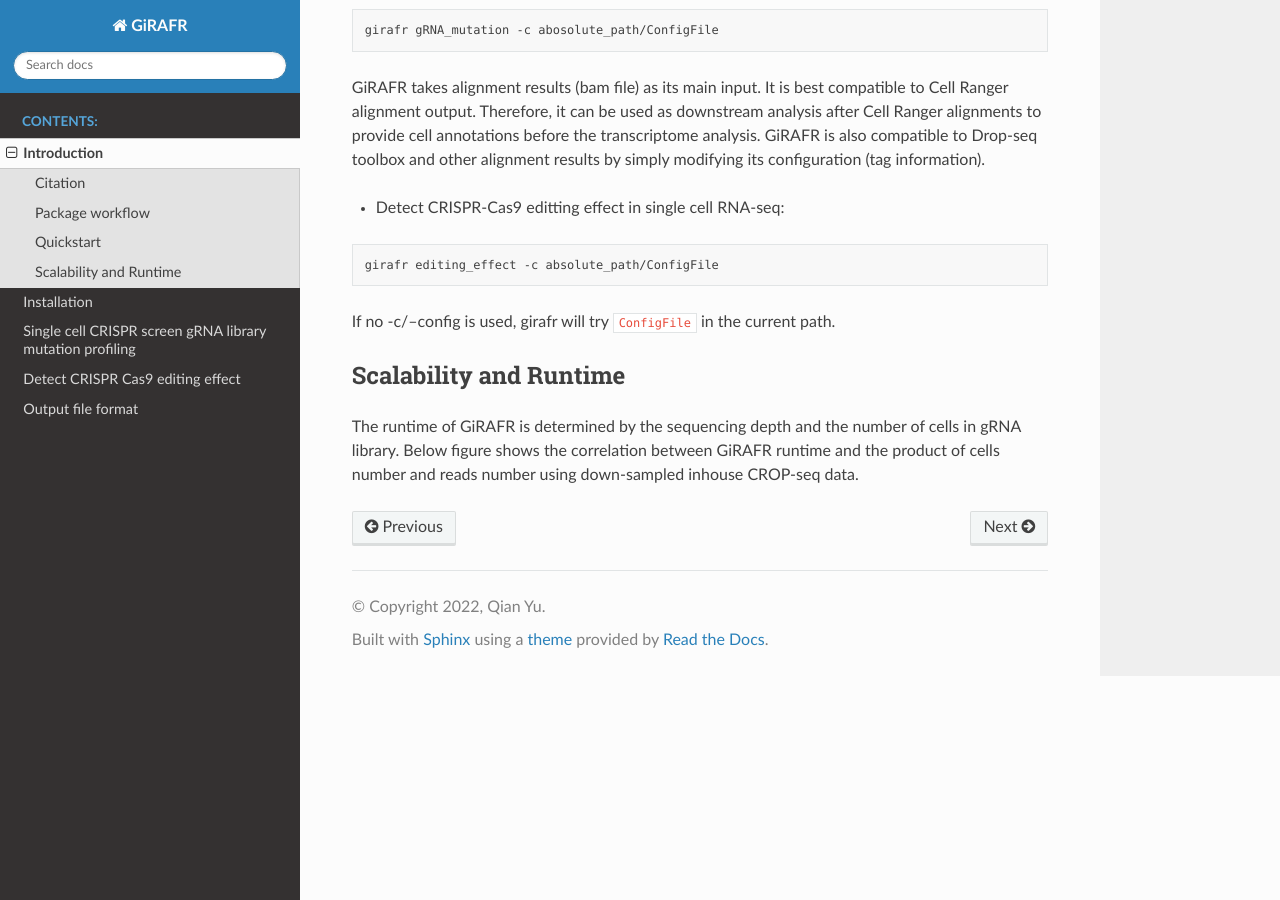
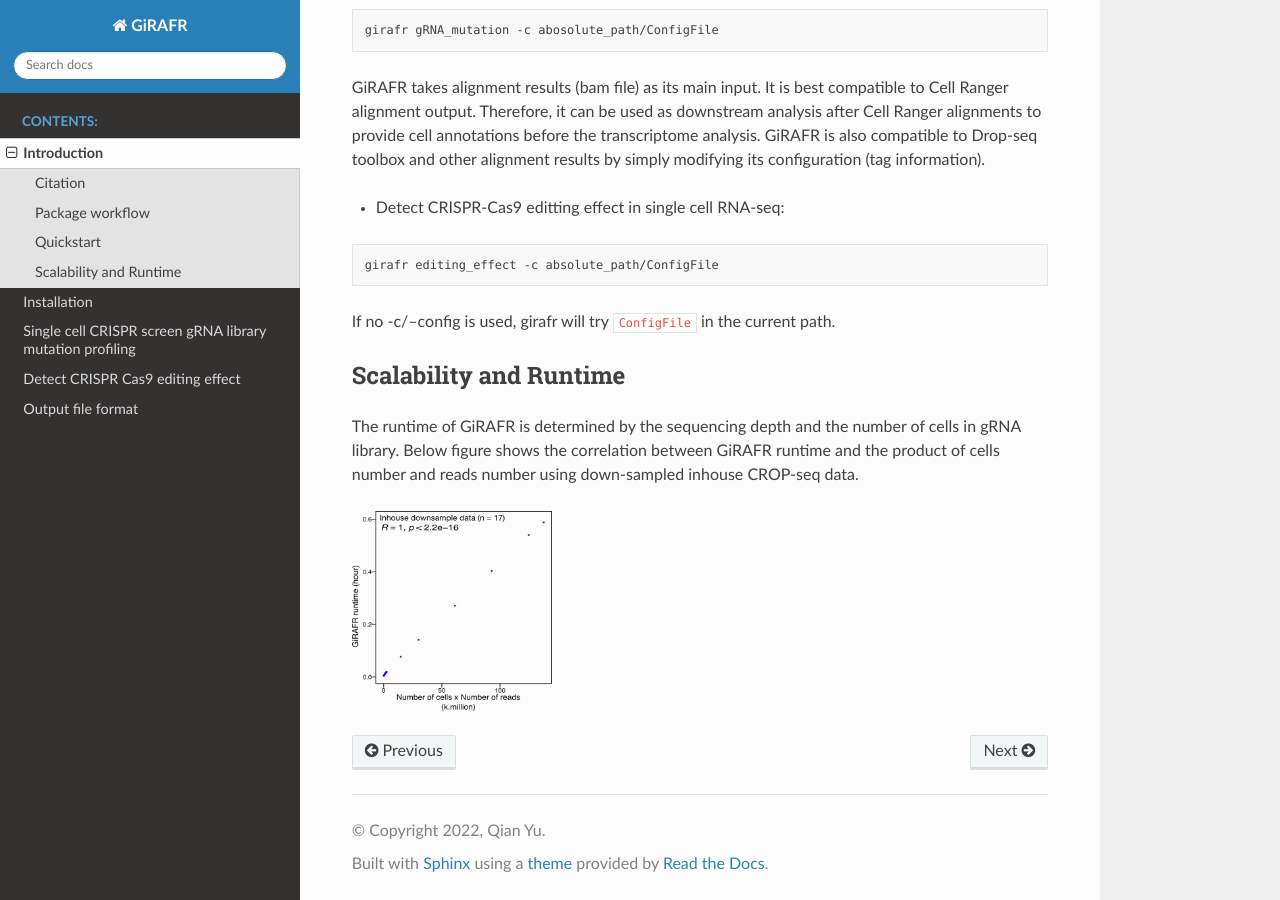
Before and after one commit to FunctionalEpigeneticsLab/GiRAFR, a Sphinx documentation site: the page built from docs/source/introduction.rst, in a window 1280 px wide and 900 px high, scrolled down 1393 px. Built offline with Sphinx 7.4.7 and the Read the Docs theme 2.0.0, drawn with Linux system fonts in a browser that asks for light colours.

Commit message:
document add scalability and user note

```diff
--- a/docs/source/introduction.rst
+++ b/docs/source/introduction.rst
@@ -52,5 +52,5 @@ The runtime of GiRAFR is determined by the sequencing depth and the number of ce
 
 .. image:: scalability.png
    :height: 200px
-   :widgth:200px
-   :align:left
+   :width: 200px
+   :align: left
```
